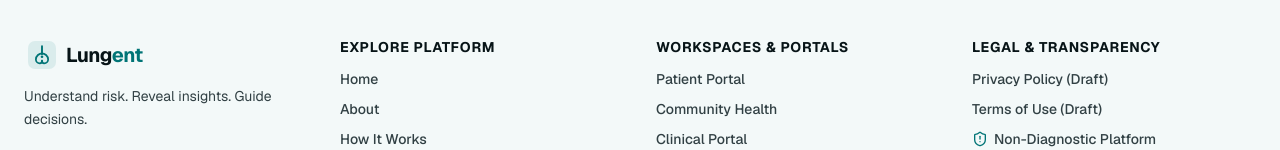
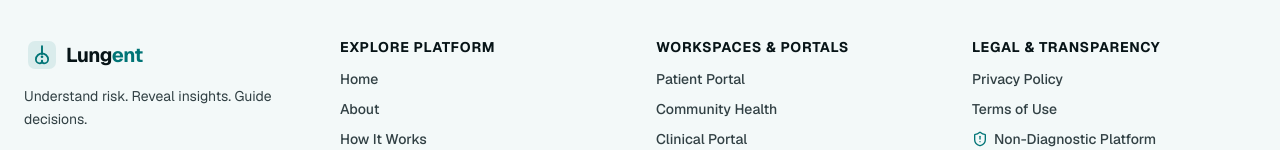
Before and after one commit to HYDRA-BD/Lungent, a Next.js app in the folder frontend/: page /design-system in a window 1280 px wide. Shown: the part 1250-1400 px from the top of the page. Built offline with nearby package versions, Linux system fonts and the light colour scheme; no server answers.

Commit message:
fix(footer): finalize Legal & Transparency links by removing (Draft) suffix

```diff
--- a/frontend/src/app/(public)/privacy/page.tsx
+++ b/frontend/src/app/(public)/privacy/page.tsx
@@ -2,7 +2,7 @@ import type { Metadata } from 'next'
 import { PrivacyClient } from './privacy-client'
 
 export const metadata: Metadata = {
-  title: 'Privacy Policy (Draft) — Lungent',
+  title: 'Privacy Policy — Lungent',
   description:
     'Lungent Privacy Policy draft covering data collection principles, encryption protocols, PostgreSQL Row Level Security safeguards, and patient rights.',
   openGraph: {
--- a/frontend/src/app/(public)/terms/page.tsx
+++ b/frontend/src/app/(public)/terms/page.tsx
@@ -2,7 +2,7 @@ import type { Metadata } from 'next'
 import { TermsClient } from './terms-client'
 
 export const metadata: Metadata = {
-  title: 'Terms of Use (Draft) — Lungent',
+  title: 'Terms of Use — Lungent',
   description:
     'Lungent Terms of Use draft outlining platform scope, non-diagnostic disclaimers, authorized user requirements, and limitation of liability.',
   openGraph: {
--- a/frontend/src/components/layouts/footer.tsx
+++ b/frontend/src/components/layouts/footer.tsx
@@ -124,12 +124,12 @@ export function Footer() {
             <ul className="space-y-2.5 text-sm font-medium">
               <li>
                 <Link href="/privacy" className="hover:text-primary transition-colors">
-                  Privacy Policy (Draft)
+                  Privacy Policy
                 </Link>
               </li>
               <li>
                 <Link href="/terms" className="hover:text-primary transition-colors">
-                  Terms of Use (Draft)
+                  Terms of Use
                 </Link>
               </li>
               <li>
```
